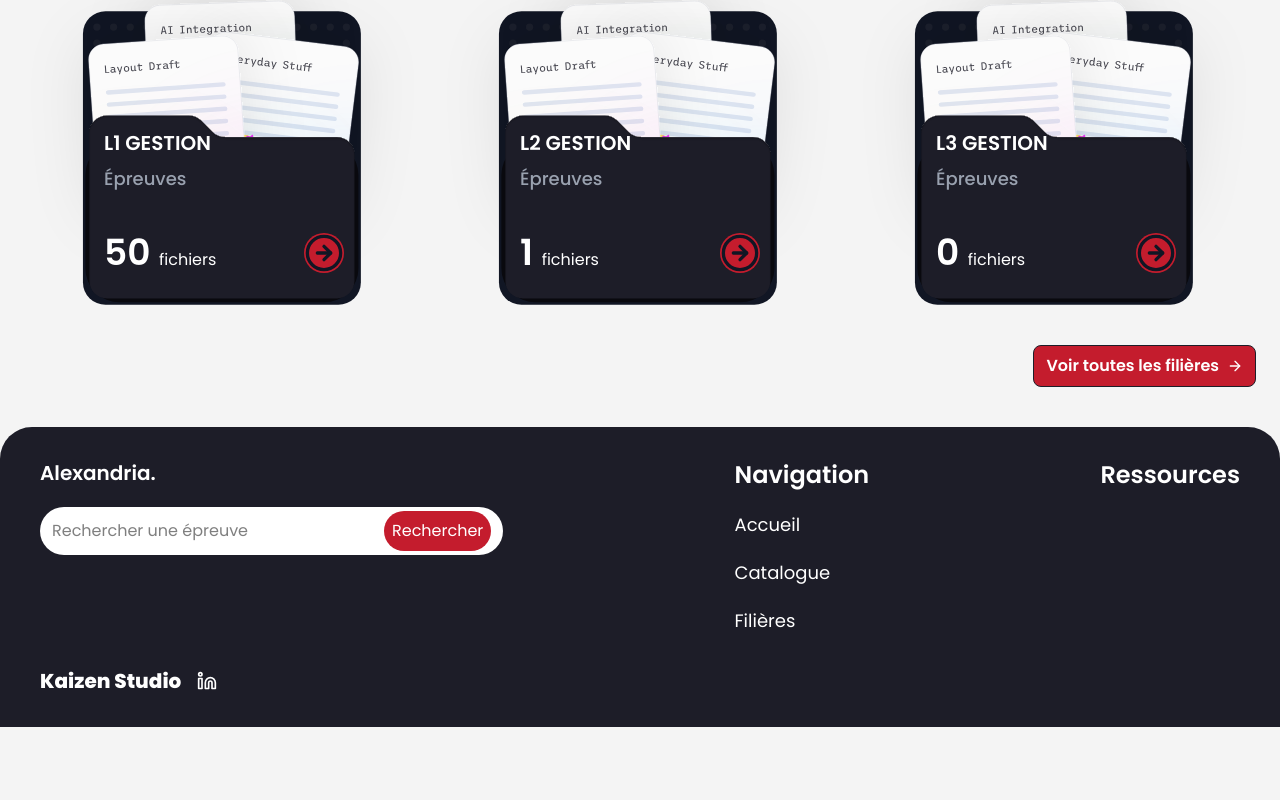
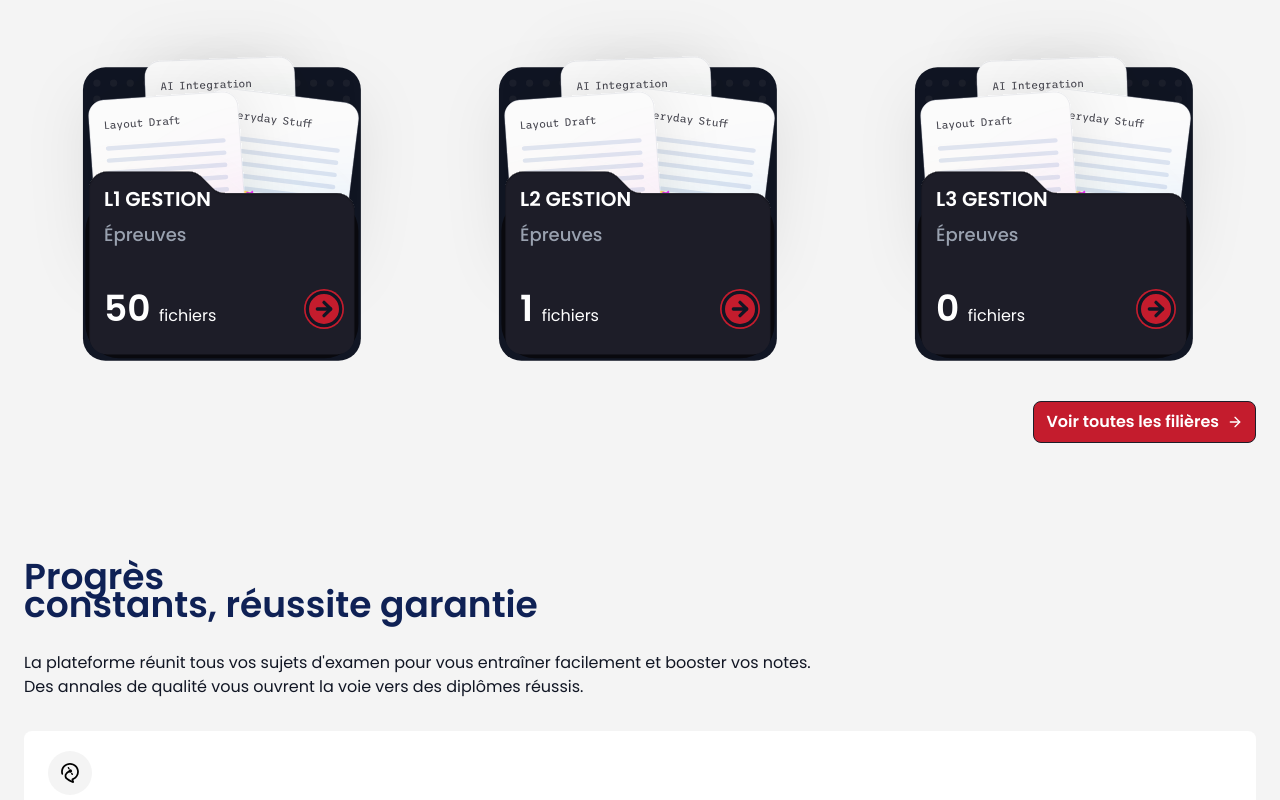
Before and after one commit to kaizen-squad/esgis-epreuves, a Next.js app: page / in a window 1280 px wide. Shown: the part 3847-4647 px from the top of the page. Before the commit the page ends 4574 px from the top, so only its background shows below. Built offline with nearby package versions, Linux system fonts and the light colour scheme.

Commit message:
feat(accueil): added the resume card component

```diff
--- a/src/app/(public)/accueil/components/DomainFilter.tsx
+++ b/src/app/(public)/accueil/components/DomainFilter.tsx
@@ -13,7 +13,7 @@ const activityDomain = [
 const DomainFilter = () => {
   const [currentDomain, setCurrentDomain] = useState("Toutes");
   return (
-    <div className="mb-16 w-full lg:px-30">
+    <div className="mb-30 w-full lg:px-30">
       <h3 className="text-text-secondary mb-8 text-center text-3xl font-semibold">
         Filtrez par domaine d&apos;activité
       </h3>
--- a/src/app/(public)/accueil/components/Filieres.tsx
+++ b/src/app/(public)/accueil/components/Filieres.tsx
@@ -4,7 +4,7 @@ import { filiereMocks } from "../../constants/filieres.constants";
 
 const Filieres = () => {
   return (
-    <div className="w-full">
+    <div className="mb-30 w-full">
       <h3 className="text-text-secondary mb-1 text-center text-2xl font-semibold">
         Selectionnez votre <br />
         filière
--- /dev/null
+++ b/src/app/(public)/accueil/components/ResultsResume.tsx
@@ -0,0 +1,37 @@
+import { SiSatellite } from "react-icons/si";
+import ResumeCard from "./ResumeCard";
+
+const ResultsResume = () => {
+  return (
+    <div>
+      <div>
+        <div>
+          <h2 className="text-text-secondary mb-8 text-start text-4xl leading-7 font-semibold">
+            Progrès <br />
+            constants, réussite garantie
+          </h2>
+          <p className="text-text-default mb-8">
+            La plateforme réunit tous vos sujets d&apos;examen pour vous
+            entraîner facilement et booster vos notes. <br /> Des annales de
+            qualité vous ouvrent la voie vers des diplômes réussis.
+          </p>
+        </div>
+        <div className="flex flex-col gap-6">
+          <ResumeCard
+            icon={<SiSatellite size={20} />}
+            title="Ressources exhaustives"
+            text="Accédez à notre sélection de sujets et ressources clés pour réussir vos examens."
+          />
+          <ResumeCard
+            icon={<SiSatellite size={20} />}
+            title="Ressources exhaustives"
+            text="Accédez à notre sélection de sujets et ressources clés pour réussir vos examens."
+          />
+        </div>
+      </div>
+      <div></div>
+    </div>
+  );
+};
+
+export default ResultsResume;
--- /dev/null
+++ b/src/app/(public)/accueil/components/ResumeCard.tsx
@@ -0,0 +1,23 @@
+import React from "react";
+
+interface ResumeCardProps {
+  icon: React.ReactElement;
+  title: string;
+  text: string;
+}
+
+const ResumeCard = ({ icon, title, text }: ResumeCardProps) => {
+  return (
+    <div className="bg-background-primary rounded-lg px-6 py-5">
+      <div className="bg-background-default mb-6 w-fit rounded-full p-3">
+        {icon}
+      </div>
+      <div>
+        <p className="text-text-title mb-2 font-medium">{title}</p>
+        <p className="text-text-paragraph text-sm font-light">{text}</p>
+      </div>
+    </div>
+  );
+};
+
+export default ResumeCard;
--- a/src/app/(public)/page.tsx
+++ b/src/app/(public)/page.tsx
@@ -2,6 +2,7 @@ import DomainFilter from "./accueil/components/DomainFilter";
 import Filieres from "./accueil/components/Filieres";
 import RecentlyAdded from "./accueil/components/RecentlyAdded";
 import Research from "./accueil/components/Research";
+import ResultsResume from "./accueil/components/ResultsResume";
 import WelcomeSection from "./accueil/components/WelcomeSection";
 import PublicLayout from "./components/PublicLayout";
 
@@ -14,6 +15,7 @@ export default function Accueil() {
         <RecentlyAdded />
         <DomainFilter />
         <Filieres />
+        <ResultsResume />
       </div>
     </PublicLayout>
   );
--- a/src/app/globals.css
+++ b/src/app/globals.css
@@ -12,4 +12,5 @@
   --color-text-default: #111624;
   --color-text-secondary: #0f2155;
   --color-text-title: #0c0407;
+  --color-text-paragraph: #4c4c4c;
 }
```
